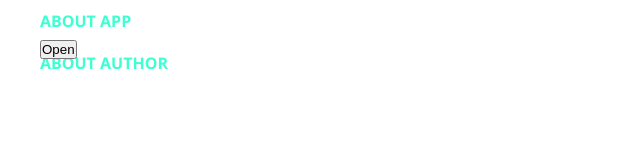
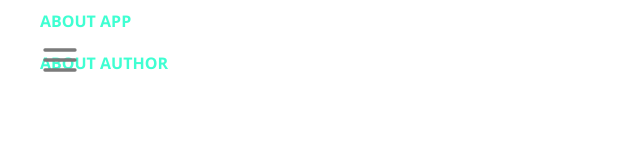
Before and after one commit to MCBTay/react-todo-app, a React app: page /about in a window 1280 px wide. Shown: the full height of the page, 0-640 px from the left. Built offline with nearby package versions, Linux system fonts and the light colour scheme.

Commit message:
updating open/close button to use icons and adding some styling for it

```diff
--- a/src/functionBased/App.css
+++ b/src/functionBased/App.css
@@ -80,6 +80,8 @@ body {
   top: 40px;
   z-index: 10;
   cursor: pointer;
+  background: transparent;
+  border: none;
 }
 
 .menuNav {
--- a/src/functionBased/components/Navbar.js
+++ b/src/functionBased/components/Navbar.js
@@ -1,5 +1,7 @@
 import React, { useState } from "react"
 import { NavLink } from "react-router-dom"
+import { MdClose } from "react-icons/md"
+import { FiMenu } from "react-icons/fi"
 
 const Navbar = () => {
   const [navbarOpen, setNavbarOpen] = useState(false);
@@ -27,7 +29,13 @@ const Navbar = () => {
 
   return (
     <nav className="navBar">
-      <button onClick={handleToggle}>{navbarOpen ? "Close" : "Open"}</button>
+      <button onClick={handleToggle}>
+        {navbarOpen ? (
+          <MdClose style={{ color: "#fff", width: "40px", height: "40px" }} />
+        ) : (
+          <FiMenu style={{ color: "#7b7b7b", width: "40px", height: "40px" }} />
+        )}
+      </button>
       <ul className={`menuNav ${navbarOpen ? " showMenu" : ""}`}>
         {links.map(link => {
           return (
```
